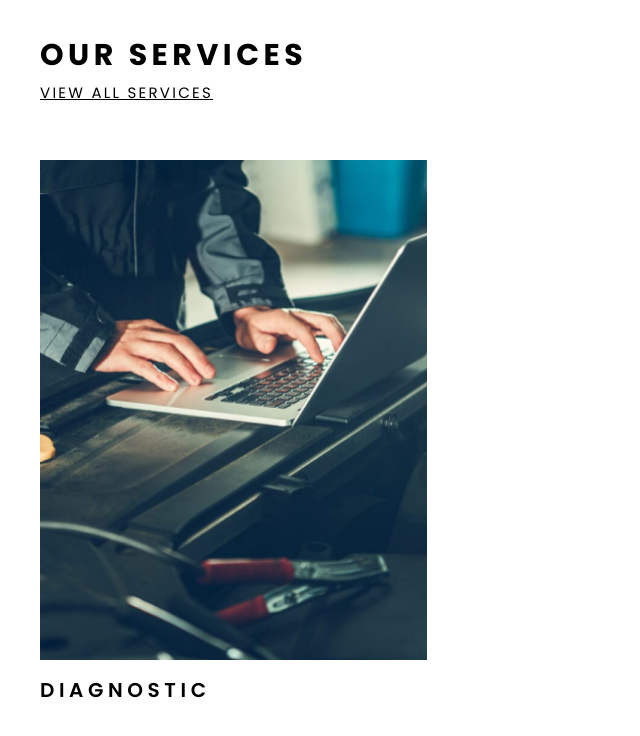
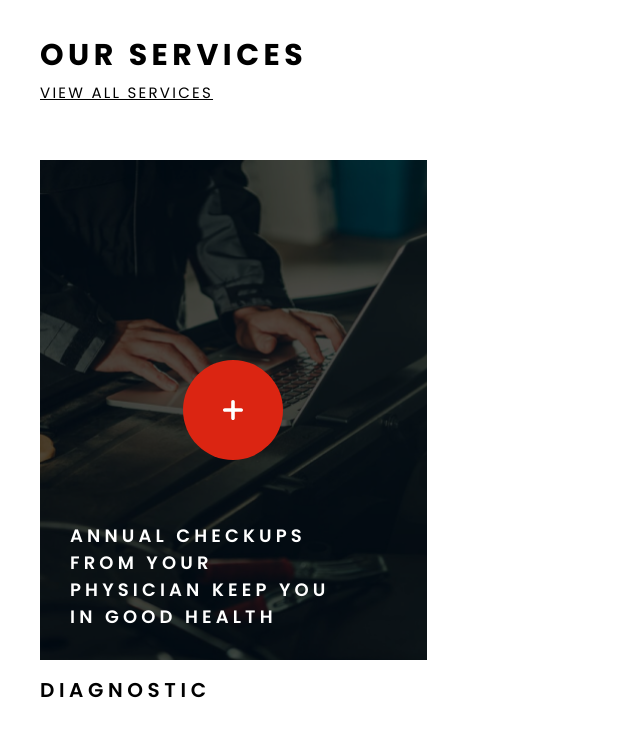
Before and after one commit to BALABooL/-, a plain HTML site: page index.html in a window 1280 px wide. In both pictures the pointer is over the element "ANNUAL CHECKUPS FROM YOUR PHYSICIAN KEEP YOU IN GOOD HEALTH". Shown: the part 905-1641 px from the top of the page, without its empty margins (0-640 px from the left). Drawn offline with Linux system fonts and the light colour scheme.

Commit message:
hover repair on service block

```diff
--- a/css/style.css
+++ b/css/style.css
@@ -240,11 +240,11 @@ p {
 
 } */
 /* НЕ РАБОТАЕТ! */
-a.services__item:hover .sevices__content-item {
+.services__item:hover .services__content-item {
   opacity: 1;
 }
 
-.services__item:hover .sevices__content::after {
+.services__item:hover .services__content::after {
   opacity: .7;
 }
 /* НЕ РАБОТАЕТ! */
```
Also changed, not shown: index.html (+0 -1 lines).
